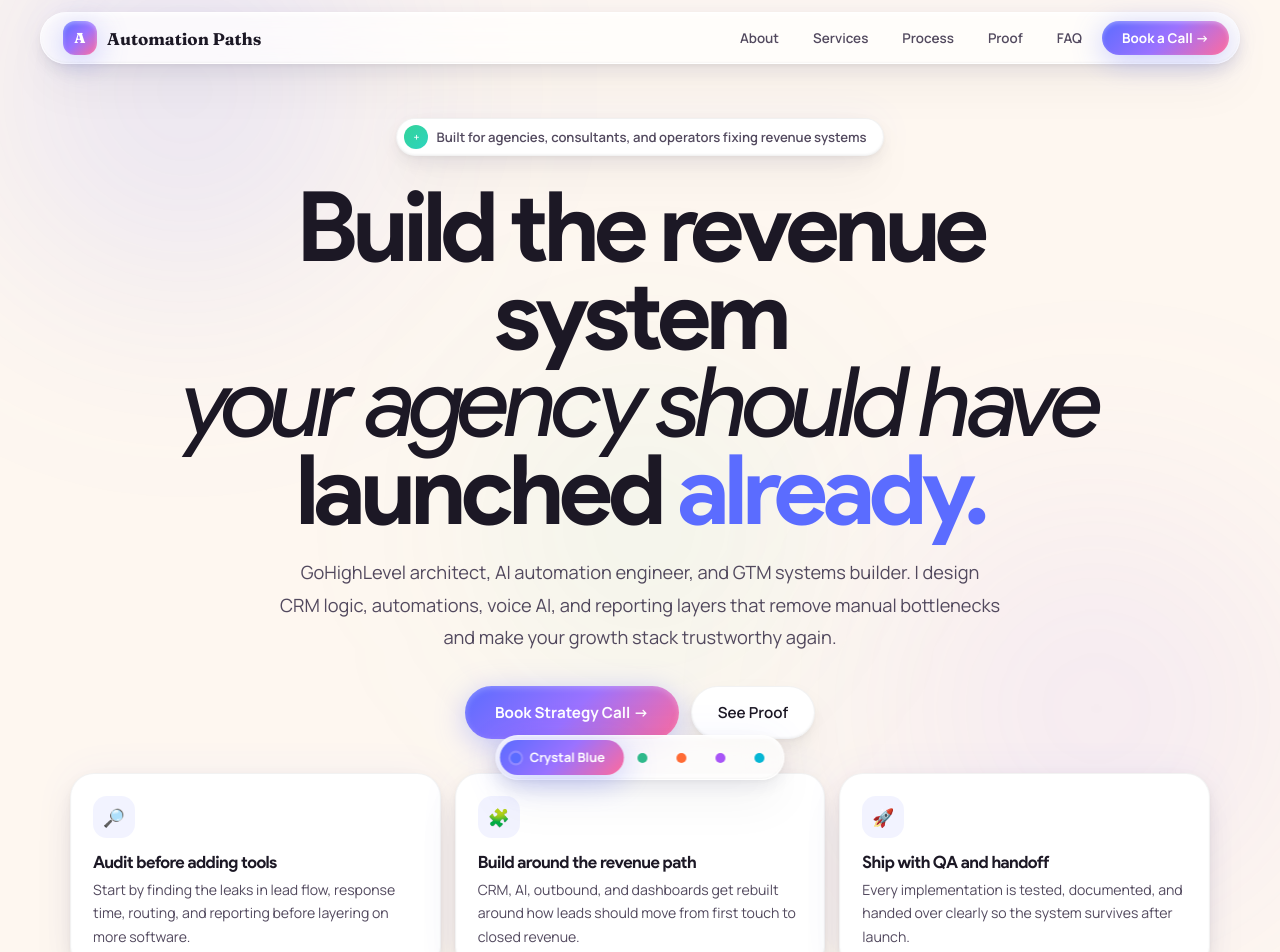
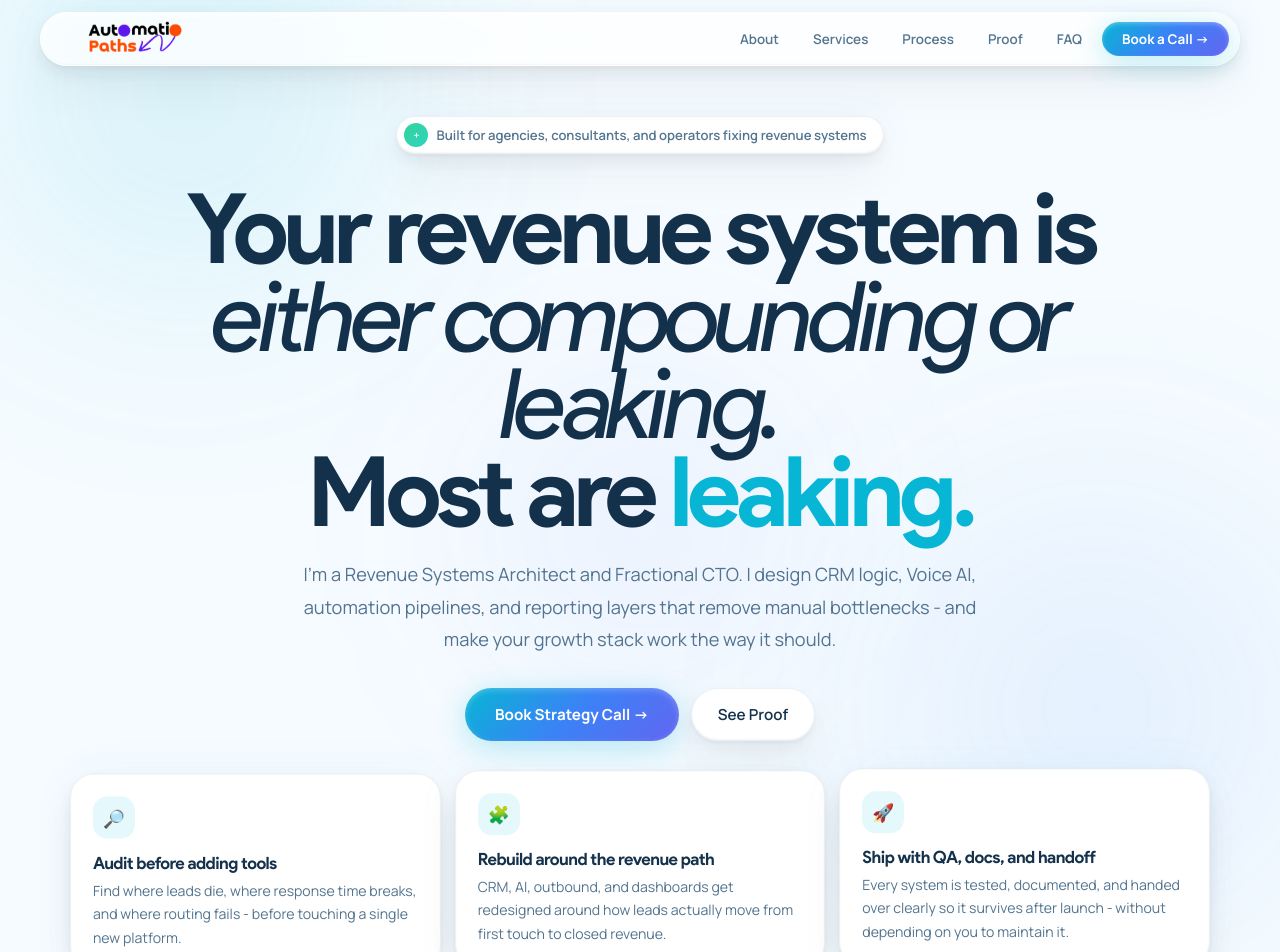
Before and after one commit to Riazulbd/luxisite, a React (Vite) app: page / in a window 1280 px wide. Shown: the top 952 px of the page. Built offline with nearby package versions, Linux system fonts and the light colour scheme.

Commit message:
Refresh branding and theme behavior

```diff
--- a/automation-paths-final.jsx
+++ b/automation-paths-final.jsx
@@ -1,4 +1,5 @@
 import React, { useCallback, useEffect, useRef, useState } from "react";
+import automationPathsBrandLogo from "./Automation Paths Logo (3).png";
 import linkedInLogo from "./src/assets/logos/LinkedIn_2021.svg";
 import vapiLogo from "./src/assets/logos/VAPI.svg";
 import zapierLogo from "./src/assets/logos/zapier-2.svg";
@@ -18,10 +19,7 @@ const TYPOGRAPHY = {
 };
 
 const THEMES = [
-  { id: "crystal", name: "Crystal Blue", dark: false, bg: "#FEF7F0", bgDark: "#EEF0FF", card: "#FFFFFF", cardBorder: "rgba(0,0,0,0.05)", text: "#1C1825", text2: "#52495E", text3: "#8B839A", a1: "#5B6CFF", a2: "#9B72FF", grad: "linear-gradient(135deg,#5B6CFF,#9B72FF,#FF6B9D)", glow1: "rgba(91,108,255,0.18)", glow2: "rgba(155,114,255,0.12)", glow3: "rgba(52,211,153,0.10)", cardGlow: "0 0 40px rgba(91,108,255,0.06)", btnGlow: "0 6px 30px rgba(91,108,255,0.35)", chipBg: "rgba(91,108,255,0.08)", chipC: "#5B6CFF", tagBg: "rgba(91,108,255,0.08)", tagC: "#5B6CFF", starG: "linear-gradient(135deg,#FFCB47,#FF8C42)", navBg: "rgba(255,255,255,0.72)", navBorder: "rgba(255,255,255,0.8)", hoverBorder: "rgba(91,108,255,0.3)", iL: 0.7, iD: 0.04 },
-  { id: "emerald", name: "Mint Ledger", dark: false, bg: "#F5FCF8", bgDark: "#E4F8ED", card: "#FFFFFF", cardBorder: "rgba(16,84,63,0.08)", text: "#133128", text2: "#456A5C", text3: "#80A193", a1: "#2FB98B", a2: "#1FB6D0", grad: "linear-gradient(135deg,#2FB98B,#21C7B9,#3BB8F5)", glow1: "rgba(47,185,139,0.18)", glow2: "rgba(31,182,208,0.12)", glow3: "rgba(59,184,245,0.10)", cardGlow: "0 0 42px rgba(47,185,139,0.05)", btnGlow: "0 6px 30px rgba(47,185,139,0.28)", chipBg: "rgba(47,185,139,0.10)", chipC: "#1A9B72", tagBg: "rgba(47,185,139,0.10)", tagC: "#1A9B72", starG: "linear-gradient(135deg,#FBBF24,#F59E0B)", navBg: "rgba(255,255,255,0.78)", navBorder: "rgba(255,255,255,0.84)", hoverBorder: "rgba(47,185,139,0.28)", iL: 0.7, iD: 0.04 },
   { id: "flame", name: "Sunset Flame", dark: false, bg: "#FFFAF5", bgDark: "#FFECE0", card: "#FFFFFF", cardBorder: "rgba(0,0,0,0.05)", text: "#1F1510", text2: "#6B5040", text3: "#A08878", a1: "#FF6B35", a2: "#FF4F81", grad: "linear-gradient(135deg,#FF6B35,#FF4F81,#FF2D87)", glow1: "rgba(255,107,53,0.18)", glow2: "rgba(255,79,129,0.12)", glow3: "rgba(255,140,66,0.10)", cardGlow: "0 0 40px rgba(255,107,53,0.05)", btnGlow: "0 6px 30px rgba(255,107,53,0.35), 0 0 50px rgba(255,79,129,0.12)", chipBg: "rgba(255,107,53,0.08)", chipC: "#E85A28", tagBg: "rgba(255,107,53,0.08)", tagC: "#E85A28", starG: "linear-gradient(135deg,#FFCB47,#FF8C42)", navBg: "rgba(255,250,245,0.75)", navBorder: "rgba(255,255,255,0.8)", hoverBorder: "rgba(255,107,53,0.3)", iL: 0.7, iD: 0.04 },
-  { id: "violet", name: "Rose Quartz", dark: false, bg: "#FFF7FC", bgDark: "#F6EAF7", card: "#FFFFFF", cardBorder: "rgba(120,71,136,0.08)", text: "#2B1732", text2: "#6A5372", text3: "#A28CAD", a1: "#A855F7", a2: "#EC4899", grad: "linear-gradient(135deg,#A855F7,#EC4899,#F472B6)", glow1: "rgba(168,85,247,0.18)", glow2: "rgba(236,72,153,0.12)", glow3: "rgba(244,114,182,0.10)", cardGlow: "0 0 45px rgba(168,85,247,0.05)", btnGlow: "0 6px 30px rgba(168,85,247,0.28)", chipBg: "rgba(168,85,247,0.10)", chipC: "#A855F7", tagBg: "rgba(168,85,247,0.10)", tagC: "#A855F7", starG: "linear-gradient(135deg,#FBBF24,#F59E0B)", navBg: "rgba(255,255,255,0.78)", navBorder: "rgba(255,255,255,0.84)", hoverBorder: "rgba(168,85,247,0.28)", iL: 0.7, iD: 0.04 },
   { id: "ocean", name: "Sky Glass", dark: false, bg: "#F5FBFF", bgDark: "#E6F4FF", card: "#FFFFFF", cardBorder: "rgba(19,79,125,0.08)", text: "#14314B", text2: "#52748F", text3: "#8BA9BF", a1: "#06B6D4", a2: "#3B82F6", grad: "linear-gradient(135deg,#06B6D4,#3B82F6,#6366F1)", glow1: "rgba(6,182,212,0.18)", glow2: "rgba(59,130,246,0.12)", glow3: "rgba(99,102,241,0.10)", cardGlow: "0 0 45px rgba(6,182,212,0.05)", btnGlow: "0 6px 30px rgba(6,182,212,0.28)", chipBg: "rgba(6,182,212,0.10)", chipC: "#1599BF", tagBg: "rgba(6,182,212,0.10)", tagC: "#1599BF", starG: "linear-gradient(135deg,#FBBF24,#F59E0B)", navBg: "rgba(255,255,255,0.78)", navBorder: "rgba(255,255,255,0.84)", hoverBorder: "rgba(6,182,212,0.28)", iL: 0.7, iD: 0.04 },
 ];
 
@@ -83,17 +81,17 @@ const heroPrinciples = [
   {
     emoji: "\u{1F50E}",
     title: "Audit before adding tools",
-    copy: "Start by finding the leaks in lead flow, response time, routing, and reporting before layering on more software.",
+    copy: "Find where leads die, where response time breaks, and where routing fails - before touching a single new platform.",
   },
   {
     emoji: "\u{1F9E9}",
-    title: "Build around the revenue path",
-    copy: "CRM, AI, outbound, and dashboards get rebuilt around how leads should move from first touch to closed revenue.",
+    title: "Rebuild around the revenue path",
+    copy: "CRM, AI, outbound, and dashboards get redesigned around how leads actually move from first touch to closed revenue.",
   },
   {
     emoji: "\u{1F680}",
-    title: "Ship with QA and handoff",
-    copy: "Every implementation is tested, documented, and handed over clearly so the system survives after launch.",
+    title: "Ship with QA, docs, and handoff",
+    copy: "Every system is tested, documented, and handed over clearly so it survives after launch - without depending on you to maintain it.",
   },
 ];
 
@@ -161,9 +159,9 @@ const testimonials = [
 ];
 
 const founderBullets = [
-  "Most teams do not need more tools. They need the current stack to stop contradicting itself.",
-  "The work starts with the revenue path, then rebuilds CRM, AI, automation, and reporting around that path.",
-  "Every build includes architecture, QA, handoff, and clearer ownership so the system survives after launch.",
+  "The work starts with the revenue path.",
+  "CRM, AI, automation, and reporting get rebuilt around that path.",
+  "Every build includes architecture, QA, handoff, and clear ownership.",
 ];
 
 const deliveryLanes = [
@@ -685,7 +683,9 @@ const FaqCard = ({ item, theme, clay }) => (
 );
 
 export default function App() {
-  const [themeIndex, setThemeIndex] = useState(0);
+  const [themeIndex] = useState(() =>
+    typeof window === "undefined" ? 0 : Math.floor(Math.random() * THEMES.length)
+  );
   const [viewportWidth, setViewportWidth] = useState(() =>
     typeof window === "undefined" ? 1280 : window.innerWidth
   );
@@ -748,6 +748,14 @@ export default function App() {
           from { opacity: 0; transform: translateY(18px); }
           to { opacity: 1; transform: translateY(0); }
         }
+        @keyframes cardFloat {
+          0%,100% { transform: translateY(0px); }
+          50% { transform: translateY(-7px); }
+        }
+        @keyframes linkedInBob {
+          0%,100% { transform: translateY(0px); }
+          50% { transform: translateY(-4px); }
+        }
         * { margin: 0; padding: 0; box-sizing: border-box; }
         html { scroll-behavior: smooth; scroll-padding-top: ${isMobile ? 24 : 32}px; }
         body { -webkit-font-smoothing: antialiased; }
@@ -781,55 +789,6 @@ export default function App() {
         ))}
       </div>
 
-      {!isMobile && (
-        <div
-          style={{
-            position: "fixed",
-            bottom: 20,
-            left: "50%",
-            transform: "translateX(-50%)",
-            zIndex: 999,
-            display: "flex",
-            gap: 5,
-            padding: "5px 7px",
-            maxWidth: "calc(100vw - 32px)",
-            background: theme.navBg,
-            backdropFilter: "blur(20px)",
-            borderRadius: 999,
-            boxShadow: clay(theme.cardGlow),
-            border: `1px solid ${theme.navBorder}`,
-            transition,
-          }}
-        >
-          {THEMES.map((entry, index) => (
-            <button
-              key={entry.id}
-              onClick={() => setThemeIndex(index)}
-              style={{
-                display: "flex",
-                alignItems: "center",
-                gap: 8,
-                padding: themeIndex === index ? "8px 18px 8px 10px" : "8px 12px",
-                background: themeIndex === index ? theme.grad : "transparent",
-                color: themeIndex === index ? "#fff" : theme.text2,
-                border: "none",
-                borderRadius: 999,
-                cursor: "pointer",
-                fontFamily: TYPOGRAPHY.body,
-                fontWeight: 700,
-                fontSize: "0.76rem",
-                transition: "all 0.4s cubic-bezier(0.34,1.56,0.64,1)",
-                transform: themeIndex === index ? "scale(1.06)" : "scale(1)",
-                boxShadow: themeIndex === index ? theme.btnGlow : "none",
-              }}
-            >
-              <span style={{ width: 10, height: 10, borderRadius: "50%", background: entry.a1, boxShadow: "0 0 0 2px rgba(255,255,255,0.18)" }} />
-              {themeIndex === index && <span>{entry.name}</span>}
-            </button>
-          ))}
-        </div>
-      )}
-
       <nav style={{ position: "relative", zIndex: 20, padding: isMobile ? "12px 14px 0" : "12px 20px 0" }}>
         <div
           style={{
@@ -849,11 +808,17 @@ export default function App() {
             transition,
           }}
         >
-          <div style={{ display: "flex", alignItems: "center", gap: 10, fontFamily: TYPOGRAPHY.display, fontWeight: 700, fontSize: isMobile ? "0.98rem" : "1.06rem", color: theme.text }}>
-            <div style={{ width: 34, height: 34, background: theme.grad, borderRadius: 12, display: "flex", alignItems: "center", justifyContent: "center", color: "#fff", fontWeight: 900, fontSize: "0.9rem", fontFamily: TYPOGRAPHY.display, boxShadow: `${theme.btnGlow}, inset 0 2px 4px rgba(255,255,255,0.35)` }}>
-              A
-            </div>
-            Automation Paths
+          <div style={{ display: "flex", alignItems: "center", color: theme.text }}>
+            <img
+              src={automationPathsBrandLogo}
+              alt="Automation Paths"
+              style={{
+                display: "block",
+                height: isMobile ? 30 : 36,
+                width: "auto",
+                objectFit: "contain",
+              }}
+            />
           </div>
 
           <div style={{ display: "flex", gap: 6, alignItems: "center", flexWrap: "wrap", width: isMobile ? "100%" : isTablet ? "100%" : "auto", justifyContent: isMobile ? "flex-start" : isTablet ? "space-between" : "flex-end" }}>
@@ -877,23 +842,23 @@ export default function App() {
       </nav>
 
       <section style={{ minHeight: isMobile ? "auto" : "100vh", display: "flex", flexDirection: "column", alignItems: "center", justifyContent: "center", textAlign: "center", padding: isMobile ? "28px 14px 20px" : isTablet ? "48px 20px 72px" : "54px 20px 74px", position: "relative", zIndex: 1 }}>
-        <div style={{ display: "inline-flex", alignItems: "center", gap: 8, padding: isMobile ? "5px 12px 5px 6px" : "6px 16px 6px 7px", background: theme.card, border: `1px solid ${theme.cardBorder}`, borderRadius: 999, fontSize: isMobile ? "0.7rem" : "0.82rem", fontWeight: 600, color: theme.text2, marginBottom: isMobile ? 14 : 28, boxShadow: clay(theme.cardGlow), position: "relative", zIndex: 2, maxWidth: isMobile ? "100%" : "none", animation: "heroFadeUp 0.7s ease-out both" }}>
+        <div style={{ display: "inline-flex", alignItems: "center", gap: 8, padding: isMobile ? "5px 12px 5px 6px" : "6px 16px 6px 7px", background: theme.card, border: `1px solid ${theme.cardBorder}`, borderRadius: 999, fontSize: isMobile ? "0.7rem" : "0.82rem", fontWeight: 600, color: theme.text2, marginBottom: isMobile ? 14 : 28, boxShadow: clay(theme.cardGlow), position: "relative", zIndex: 2, maxWidth: isMobile ? "100%" : "none", animation: "heroFadeUp 0.7s ease-out both, cardFloat 8s ease-in-out 1.1s infinite" }}>
           <span style={{ width: 24, height: 24, background: "linear-gradient(135deg,#34D399,#2DD4BF)", borderRadius: "50%", display: "flex", alignItems: "center", justifyContent: "center", fontSize: "0.65rem", color: "#fff" }}>
             +
           </span>
           Built for agencies, consultants, and operators fixing revenue systems
         </div>
 
-        <h1 style={{ fontFamily: TYPOGRAPHY.head, fontSize: isMobile ? "clamp(2.15rem,11vw,3.1rem)" : "clamp(4.1rem,7.6vw,6.3rem)", lineHeight: isMobile ? 0.88 : 0.9, letterSpacing: isMobile ? "-0.07em" : "-0.055em", maxWidth: isTablet ? 760 : 980, marginBottom: isMobile ? 10 : 22, color: theme.text, position: "relative", zIndex: 2 }}>
-          <span style={{ display: "block", fontStyle: "normal", fontWeight: 800, animation: "heroLineIn 0.82s cubic-bezier(0.16,1,0.3,1) both", transformOrigin: "center bottom" }}>Build the revenue system</span>
-          <span style={{ display: "block", fontStyle: "italic", fontWeight: 350, animation: "heroLineIn 0.82s cubic-bezier(0.16,1,0.3,1) 0.12s both", transformOrigin: "center bottom" }}>your agency should have</span>
+        <h1 style={{ fontFamily: TYPOGRAPHY.head, fontSize: isMobile ? "clamp(2.15rem,11vw,3.1rem)" : "clamp(4.1rem,7.6vw,6.3rem)", lineHeight: isMobile ? 0.88 : 0.9, letterSpacing: isMobile ? "-0.07em" : "-0.055em", maxWidth: isTablet ? 880 : 1040, marginBottom: isMobile ? 10 : 22, color: theme.text, position: "relative", zIndex: 2 }}>
+          <span style={{ display: "block", fontStyle: "normal", fontWeight: 800, animation: "heroLineIn 0.82s cubic-bezier(0.16,1,0.3,1) both", transformOrigin: "center bottom" }}>Your revenue system is</span>
+          <span style={{ display: "block", fontStyle: "italic", fontWeight: 350, animation: "heroLineIn 0.82s cubic-bezier(0.16,1,0.3,1) 0.12s both", transformOrigin: "center bottom" }}>either compounding or leaking.</span>
           <span style={{ display: "block", fontStyle: "normal", fontWeight: 800, animation: "heroLineIn 0.82s cubic-bezier(0.16,1,0.3,1) 0.24s both", transformOrigin: "center bottom" }}>
-            launched <span style={{ color: theme.a1, fontWeight: 700, display: "inline-block", animation: "heroAccentPulse 2.8s ease-in-out 1.1s infinite" }}>already.</span>
+            Most are <span style={{ color: theme.a1, fontWeight: 700, display: "inline-block", animation: "heroAccentPulse 2.8s ease-in-out 1.1s infinite" }}>leaking.</span>
           </span>
         </h1>
 
         <p style={{ fontSize: isMobile ? "0.9rem" : "1.14rem", color: theme.text2, maxWidth: isMobile ? 322 : 720, lineHeight: isMobile ? 1.58 : 1.78, marginBottom: isMobile ? 16 : 32, position: "relative", zIndex: 2, animation: "heroFadeUp 0.72s ease-out 0.32s both" }}>
-          GoHighLevel architect, AI automation engineer, and GTM systems builder. I design CRM logic, automations, voice AI, and reporting layers that remove manual bottlenecks and make your growth stack trustworthy again.
+          I'm a Revenue Systems Architect and Fractional CTO. I design CRM logic, Voice AI, automation pipelines, and reporting layers that remove manual bottlenecks - and make your growth stack work the way it should.
         </p>
 
         <div style={{ display: isMobile ? "grid" : "flex", gap: isMobile ? 10 : 12, gridTemplateColumns: isMobile ? "repeat(2, minmax(0, 1fr))" : undefined, flexWrap: isMobile ? undefined : "wrap", width: isMobile ? "100%" : "auto", maxWidth: isMobile ? 340 : "none", justifyContent: "center", position: "relative", zIndex: 2, animation: "heroFadeUp 0.72s ease-out 0.44s both" }}>
@@ -906,8 +871,8 @@ export default function App() {
         </div>
 
         <div className="hero-scroll" style={{ width: "100%", maxWidth: 1140, marginTop: isMobile ? 14 : 34, display: isMobile ? "flex" : "grid", gridTemplateColumns: isMobile ? undefined : "repeat(3, minmax(0, 1fr))", gap: isMobile ? 10 : 14, position: "relative", zIndex: 2, overflowX: isMobile ? "auto" : "visible", paddingBottom: isMobile ? 4 : 0, scrollSnapType: isMobile ? "x mandatory" : "none", animation: "heroFadeUp 0.76s ease-out 0.56s both" }}>
-          {heroPrinciples.map((item) => (
-            <div key={item.title} style={{ background: theme.card, border: `1px solid ${theme.cardBorder}`, borderRadius: 24, padding: isMobile ? "14px 14px 12px" : "22px 22px", boxShadow: clay(theme.cardGlow), textAlign: "left", minWidth: isMobile ? "76vw" : "auto", maxWidth: isMobile ? 286 : "none", scrollSnapAlign: isMobile ? "start" : "none", flexShrink: 0 }}>
+          {heroPrinciples.map((item, index) => (
+            <div key={item.title} style={{ background: theme.card, border: `1px solid ${theme.cardBorder}`, borderRadius: 24, padding: isMobile ? "14px 14px 12px" : "22px 22px", boxShadow: clay(theme.cardGlow), textAlign: "left", minWidth: isMobile ? "76vw" : "auto", maxWidth: isMobile ? 286 : "none", scrollSnapAlign: isMobile ? "start" : "none", flexShrink: 0, animation: `heroFadeUp 0.76s ease-out ${0.56 + index * 0.12}s both, cardFloat ${7 + index}s ease-in-out ${1 + index * 0.35}s infinite` }}>
               <div style={{ width: isMobile ? 38 : 42, height: isMobile ? 38 : 42, borderRadius: 14, background: theme.chipBg, color: theme.a1, display: "flex", alignItems: "center", justifyContent: "center", fontSize: isMobile ? "1rem" : "1.1rem", marginBottom: isMobile ? 8 : 14 }}>
                 {item.emoji}
               </div>
@@ -958,7 +923,7 @@ export default function App() {
               More than automations. <GradText>It is operating design.</GradText>
             </h2>
             <p style={{ fontSize: "1rem", color: theme.text2, lineHeight: 1.76, maxWidth: 620, marginBottom: 20 }}>
-              Most teams do not need another tool. They need their existing tools to stop contradicting each other. The work here starts with the revenue path, then rebuilds the stack around that path.
+              Most teams don't need more tools. They need their existing stack to stop contradicting itself.
             </p>
             <div style={{ display: "grid", gap: 12 }}>
               {founderBullets.map((item, index) => (
@@ -1170,16 +1135,41 @@ export default function App() {
 
       <footer style={{ padding: isMobile ? "16px 16px 32px" : "24px 20px 32px", maxWidth: 1140, margin: "0 auto", display: "flex", justifyContent: isMobile ? "center" : "space-between", alignItems: "center", flexWrap: "wrap", textAlign: isMobile ? "center" : "left", gap: 16 }}>
         <div style={{ display: "flex", alignItems: "center", gap: 20, flexWrap: "wrap", justifyContent: "center" }}>
-          <span style={{ fontFamily: TYPOGRAPHY.display, fontWeight: 700, fontSize: "0.92rem", color: theme.text2 }}>Automation Paths</span>
+          <img
+            src={automationPathsBrandLogo}
+            alt="Automation Paths"
+            style={{
+              display: "block",
+              height: isMobile ? 28 : 32,
+              width: "auto",
+              objectFit: "contain",
+            }}
+          />
           <span style={{ fontSize: "0.75rem", color: theme.text3 }}>(c) 2026 All rights reserved.</span>
         </div>
-        <div style={{ display: "flex", gap: 20, flexWrap: "wrap", justifyContent: "center" }}>
-          {["LinkedIn", "YouTube", "Upwork"].map((item) => (
-            <a key={item} href="#" style={{ fontSize: "0.82rem", fontWeight: 600, color: theme.text3, textDecoration: "none" }}>
-              {item}
-            </a>
-          ))}
-        </div>
+        <a
+          href="https://www.linkedin.com/in/riazulap/"
+          target="_blank"
+          rel="noreferrer"
+          style={{
+            display: "inline-flex",
+            alignItems: "center",
+            gap: 10,
+            padding: "12px 16px",
+            borderRadius: 999,
+            background: theme.card,
+            border: `1px solid ${theme.cardBorder}`,
+            boxShadow: clay(theme.cardGlow),
+            textDecoration: "none",
+            color: theme.text,
+            fontWeight: 700,
+            fontSize: "0.86rem",
+            animation: "linkedInBob 6s ease-in-out 1.2s infinite",
+          }}
+        >
+          <img src={linkedInLogo} alt="LinkedIn" style={{ height: 18, width: "auto", display: "block" }} />
+          <span>LinkedIn</span>
+        </a>
       </footer>
 
       <div style={{ height: isMobile ? 16 : 90 }} />
```
Also changed, not shown: Automation Paths Logo (3).png (added).
